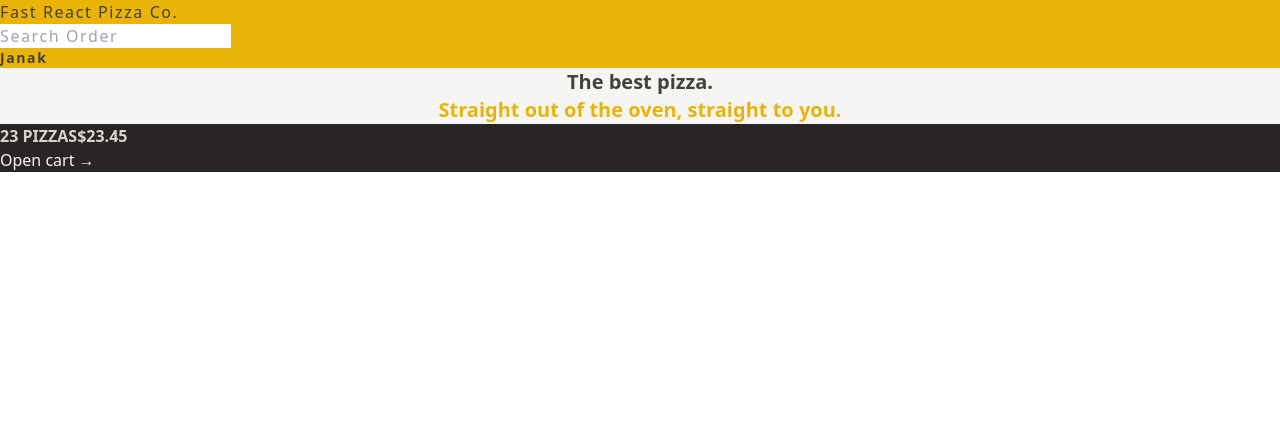
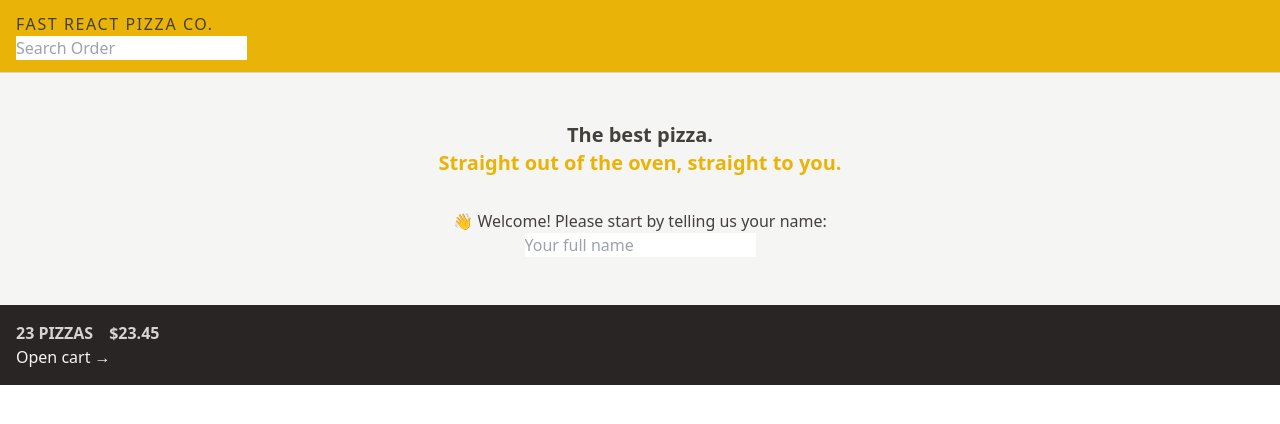
Before and after one commit to janak0ff/fast-pizza, a React (Vite) app: page / in a window 1280 px wide. Shown: the top 424 px of the page. Built offline with nearby package versions, Linux system fonts and the light colour scheme.

Commit message:
The Box Model Spacing, Borders, and Display

```diff
--- a/src/features/cart/CartOverview.jsx
+++ b/src/features/cart/CartOverview.jsx
@@ -2,8 +2,8 @@
 
 function CartOverview() {
   return (
-    <div className="bg-stone-800 text-stone-100">
-      <p className="font-semibold uppercase text-stone-300">
+    <div className="bg-stone-800 p-4 text-stone-100">
+      <p className="space-x-4 font-semibold uppercase text-stone-300">
         <span>23 pizzas</span>
         <span>$23.45</span>
       </p>
--- a/src/features/cart/Username.jsx
+++ /dev/null
@@ -1,5 +0,0 @@
-function Username() {
-  return <div className="text-sm font-semibold">Janak</div>;
-}
-
-export default Username;
--- /dev/null
+++ b/src/features/user/Username.jsx
@@ -0,0 +1,5 @@
+function Username() {
+  return <div className="hidden text-sm font-semibold">Janak</div>;
+}
+
+export default Username;
--- a/src/ui/Header.jsx
+++ b/src/ui/Header.jsx
@@ -1,11 +1,13 @@
 import { Link } from "react-router-dom";
 import SearchOrder from "../features/order/SearchOrder";
-import Username from "../features/cart/Username";
+import Username from "../features/user/Username";
 
 function Header() {
   return (
-    <header className="bg-yellow-500 tracking-widest">
-      <Link to="/">Fast React Pizza Co.</Link>
+    <header className="border-b border-stone-300 bg-yellow-500 px-4 py-3 uppercase">
+      <Link to="/" className="tracking-widest">
+        Fast React Pizza Co.
+      </Link>
       <SearchOrder />
       <Username />
     </header>
--- a/src/ui/Home.jsx
+++ b/src/ui/Home.jsx
@@ -1,13 +1,17 @@
+import CreateUser from "../features/user/CreateUser";
+
 function Home() {
   return (
-    <div>
-      <h1 className="text-center text-xl font-semibold">
+    <div className="my-12 text-center">
+      <h1 className="mb-8 text-center text-xl font-semibold">
         The best pizza.
         <br />
         <span className="text-yellow-500">
           Straight out of the oven, straight to you.
         </span>
       </h1>
+
+      <CreateUser />
     </div>
   );
 }
```
